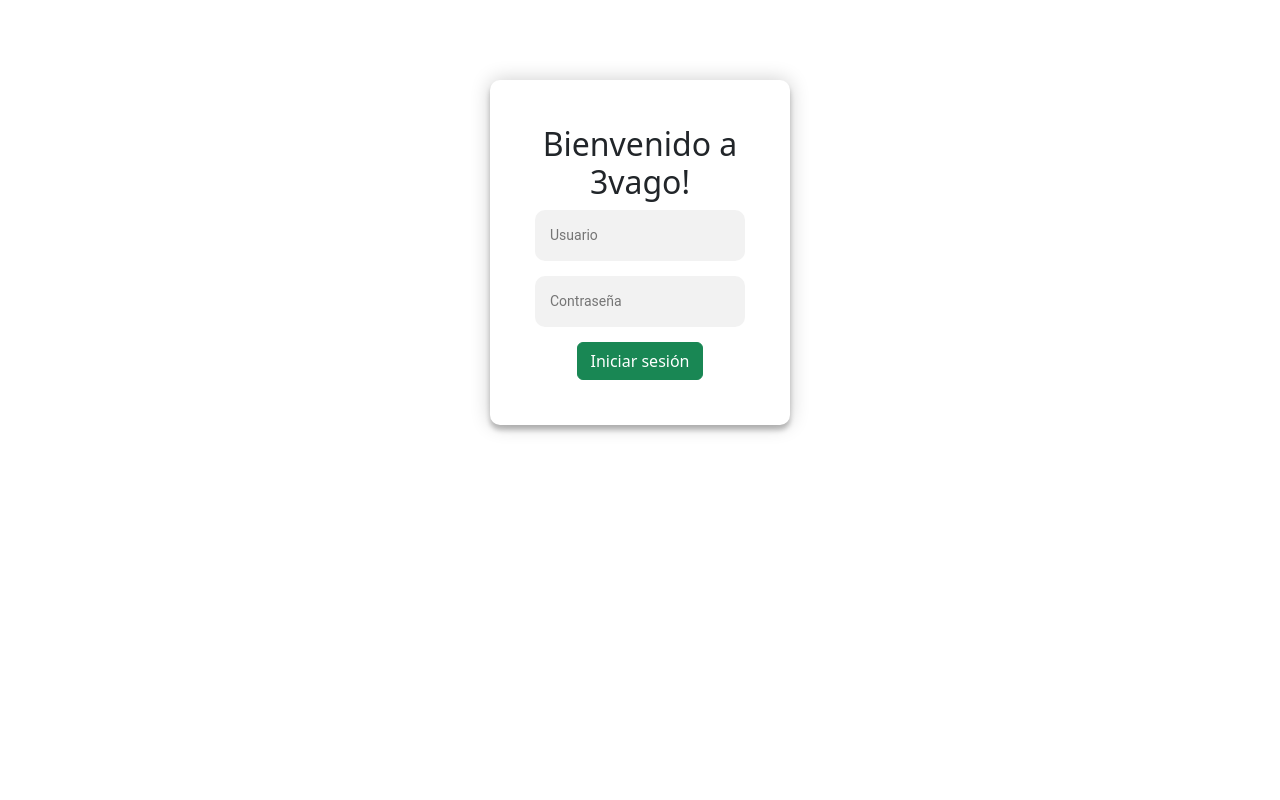
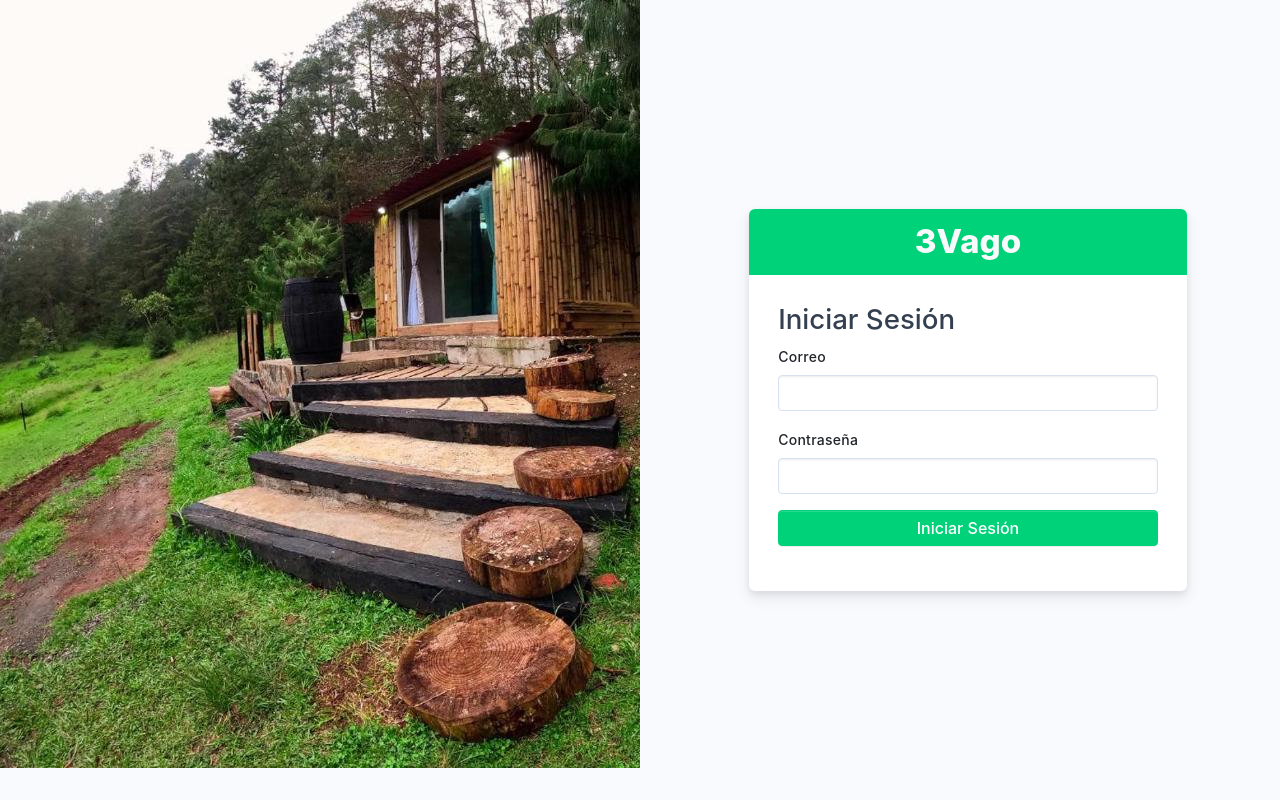
Before and after one commit to ErickBautista1706/3vago, a Flask app: page /inicio in a window 1280 px wide. Run offline with Flask 3, Linux system fonts and the light colour scheme; some libraries are stand-ins or nearby versions.

Commit message:
Cambios en inicio sesión y seguridad de rutas

```diff
--- a/app.py
+++ b/app.py
@@ -23,7 +23,6 @@ from flask_jwt_extended import create_access_token
 @app.route('/inicio', methods=['GET', 'POST'])
 def login():
     error = None
-    email = None  # Se deben inicializar estas variables eh
 
     if request.method == 'POST':
         email = request.form['email']
@@ -36,22 +35,20 @@ def login():
             error = 'Error: Email o contraseña incorrectos'
         else:
             session['usuario_logueado'] = email
+            session['tipo_usuario'] = tipo_usuario  # Guardar tipo de usuario en la sesión
             if tipo_usuario == 'Administrador':
                 return redirect(url_for('admin'))
             elif tipo_usuario == 'Supervisor':
                 return redirect(url_for('mostrar_gerente'))
 
-    # Si  autenticación falla, muestra la página de inicio de sesión
-    return render_template('inicio.html', error=error)
+    return render_template('login2.html', error=error)
 
-@app.route('/inicio2')
-def inicio2():
-    return render_template('login2.html')
 
 @app.route("/admin")
 def admin():
-    if 'usuario_logueado' not in session:
-        return redirect(url_for('login'))  # Redirige al inicio de sesión si no está autenticado
+    # Verifica si el usuario está logueado y si es Administrador
+    if 'usuario_logueado' not in session or session.get('tipo_usuario') != 'Administrador':
+        return redirect(url_for('login'))
 
     users_info = GetInfos.llenar_combo_users_zona()
     usuarios = Admin.obtener_usuarios()
@@ -60,10 +57,12 @@ def admin():
 
 @app.route('/gerente')
 def mostrar_gerente():
-    if 'usuario_logueado' not in session:
-        return redirect(url_for('login'))  # Redirige al inicio de sesión si no está autenticado
+    # Verifica si el usuario está logueado y si es Supervisor
+    if 'usuario_logueado' not in session or session.get('tipo_usuario') != 'Supervisor':
+        return redirect(url_for('login'))
 
     return render_template('gerente.html')
+
 
 @app.route("/agregar_usuario", methods=["POST"])
 def agregar_usuario():
--- a/templates/inicio.html
+++ /dev/null
@@ -1,24 +0,0 @@
-{% extends "base.html" %}
-
-{% block title  %}Inicio de sesión{% endblock  %}
-
-{% block head %}
-    <link rel="stylesheet" type="text/css" href="../static/css/inicio.css">
-{% endblock  %}
-
-
-{% block content %}
-<div class="login-page">
-    <div class="form">
-        <h2>Bienvenido a 3vago!</h2>
-        {% if error %}
-            <p>{{ error }}</p>
-        {% endif %}
-        <form class="login-form" action="{{ url_for('login') }}" method="post">
-            <input type="text" name="email" placeholder="Usuario"/>
-            <input type="password" name="password" placeholder="Contraseña"/>
-            <button type="button submit" class="btn btn-success">Iniciar sesión</button>
-        </form>
-    </div>
-</div>
-{% endblock  %}
--- a/templates/login2.html
+++ b/templates/login2.html
@@ -38,46 +38,28 @@
     <div class="row justify-content-center g-0">
       <div class="col-lg-9 col-xl-8 col-xxl-6">
         <div class="card">
-          <div class="card-header bg-circle-shape bg-shape text-center p-2"><a class="font-sans-serif fw-bolder fs-4 z-index-1 position-relative link-light light" href="../../../index.html">falcon</a></div>
+          <div class="card-header bg-circle-shape bg-success bg-shape-success bg-color text-center p-2"><a class="font-sans-serif fw-bolder fs-4 z-index-1 position-relative link-light light">3Vago</a></div>
           <div class="card-body p-4">
             <div class="row flex-between-center">
               <div class="col-auto">
-                <h3>Login</h3>
+                <h3>Iniciar Sesión</h3>
               </div>
-              <div class="col-auto fs--1 text-600"><span class="mb-0 fw-semi-bold">New User?</span> <span><a href="../../../pages/authentication/split/register.html">Create account</a></span></div>
+
             </div>
-            <form>
+            <form action="{{ url_for('login') }}" method="post">
               <div class="mb-3">
-                <label class="form-label" for="split-login-email">Email address</label>
-                <input class="form-control" id="split-login-email" type="email" />
+                  <label class="form-label" for="split-login-email">Correo</label>
+                  <input class="form-control" id="split-login-email" type="email" name="email" />
               </div>
               <div class="mb-3">
-                <div class="d-flex justify-content-between">
-                  <label class="form-label" for="split-login-password">Password</label>
-                </div>
-                <input class="form-control" id="split-login-password" type="password" />
-              </div>
-              <div class="row flex-between-center">
-                <div class="col-auto">
-                  <div class="form-check mb-0">
-                    <input class="form-check-input" type="checkbox" id="split-checkbox" />
-                    <label class="form-check-label mb-0" for="split-checkbox">Remember me</label>
-                  </div>
-                </div>
-                <div class="col-auto"><a class="fs--1" href="../../../pages/authentication/split/forgot-password.html">Forgot Password?</a></div>
+                  <label class="form-label" for="split-login-password">Contraseña</label>
+                  <input class="form-control" id="split-login-password" type="password" name="password" />
               </div>
               <div class="mb-3">
-                <button class="btn btn-primary d-block w-100 mt-3" type="submit" name="submit">Log in</button>
+                  <button class="btn btn-success d-block w-100 mt-3" type="submit">Iniciar Sesión</button>
               </div>
-            </form>
-            <div class="position-relative mt-4">
-              <hr class="bg-300" />
-              <div class="divider-content-center">or log in with</div>
-            </div>
-            <div class="row g-2 mt-2">
-              <div class="col-sm-6"><a class="btn btn-outline-google-plus btn-sm d-block w-100" href="#"><span class="fab fa-google-plus-g me-2" data-fa-transform="grow-8"></span> google</a></div>
-              <div class="col-sm-6"><a class="btn btn-outline-facebook btn-sm d-block w-100" href="#"><span class="fab fa-facebook-square me-2" data-fa-transform="grow-8"></span> facebook</a></div>
-            </div>
+          </form>
+
           </div>
         </div>
       </div>
```
Also changed, not shown: 1 other file.
